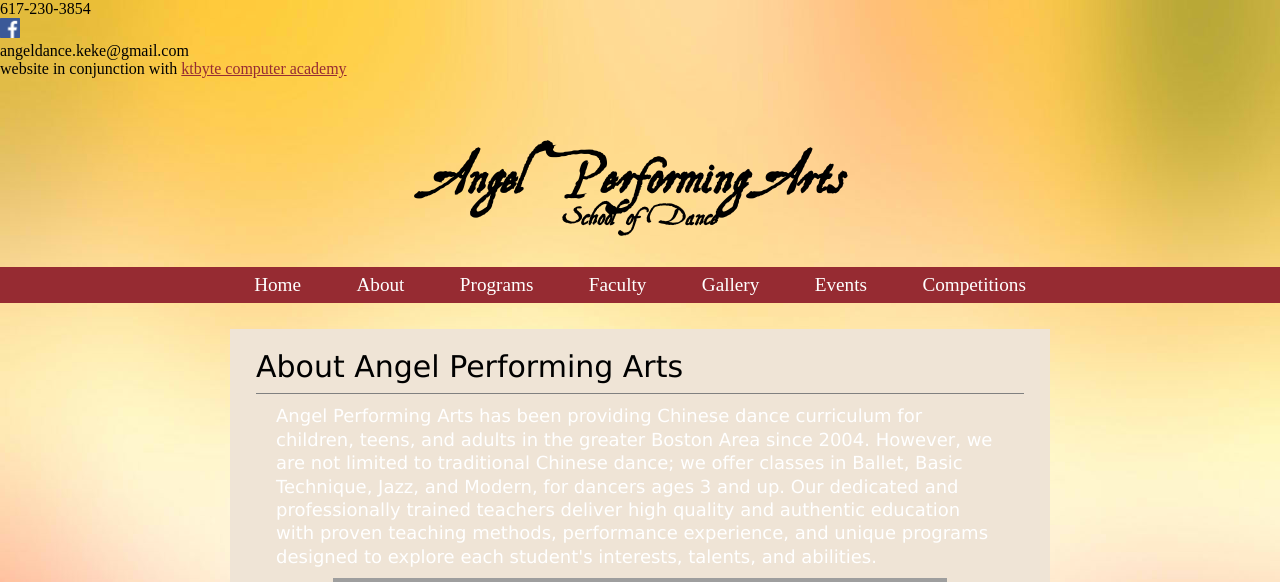
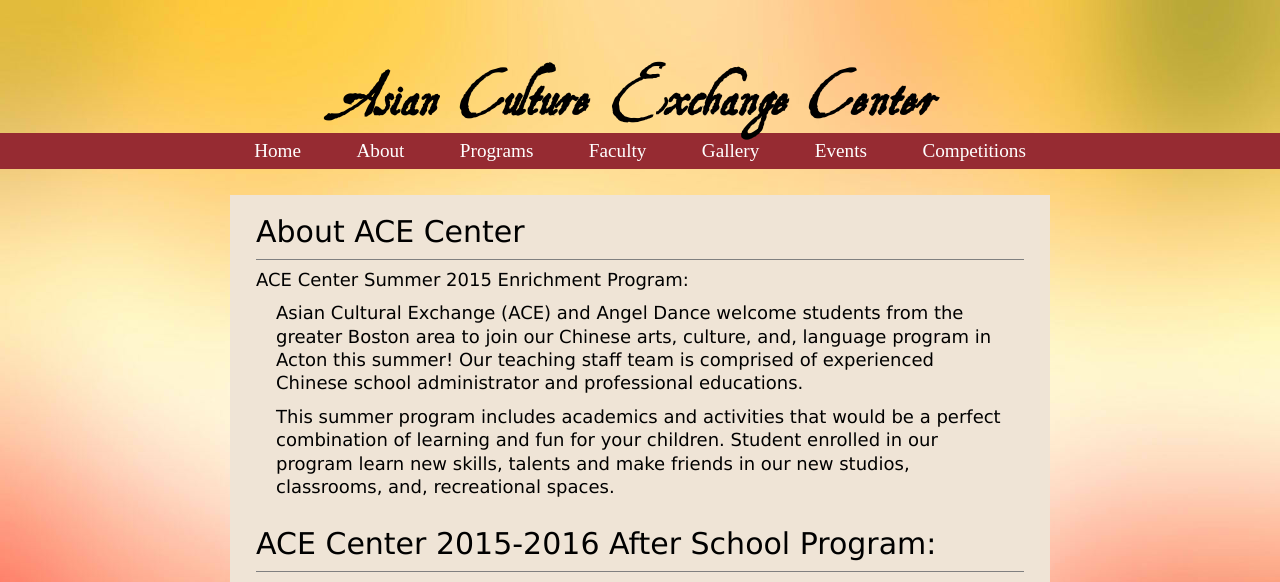
Before and after one commit to betsy/ACE-Center, a PHP site: page /about.html in a window 1280 px wide. Shown: the top 582 px of the page. Run offline with PHP 8.4, Linux system fonts and the light colour scheme; grey boxes are pictures that could not be loaded.

Commit message:
made slightly more legit about page

```diff
--- a/about.html
+++ b/about.html
@@ -13,23 +13,13 @@
 	<link rel="shortcut icon" href="images/pages/danceLogo.png">
 </head>
 <body>
-
-	<div id='contact_links'>
-		617-230-3854<br>
-		<a href="https://www.facebook.com/pages/Angel-Performing-Arts/864314110263848"><img src="images/pages/fbButton.png" style="width:20px"/></a>
-	</div>
-	<div id='contact_links_right'>
-		angeldance.keke@gmail.com<br>
-		<span class='no-mobile'>website in conjunction with <a href="https://ktbyte.com" class='ktbyte'>ktbyte computer academy</a></span>
-	</div>
-
 	<div id='banner'>
-		Angel Performing Arts
-		<div id='subtext'>School of Dance</div>
+		Asian Culture Exchange Center
+		<!-- <div id='subtext'>ACE Center</div> -->
 	</div>
 
 	<nav id='navbar'>
-		<a href='index.html' style='margin-left:0'>Home</a>
+		<a href='index.html'>Home</a>
 		<a href='about.html'>About</a>
 		<a href='programs.html'>Programs</a>
 		<a href='faculty.html'>Faculty</a>
@@ -38,21 +28,29 @@
 		<a href='competition.html'>Competitions</a>
 	</nav>
 
+	<!-- CONTENT -->
 	<div id='page_content' class='centered'>
 		<div id='title'>
-			About Angel Performing Arts
+			About ACE Center
 		</div>
-		<p>Angel Performing Arts has been providing Chinese dance curriculum for children, teens, and adults in the greater Boston Area since 2004. <!-- Angel Dance School is the leading Chinese dance school and Chinese dance Performance Company in Massachusetts. We have been providing Chinese dance curriculum for children, teens, and, adults who appreciate and enjoy authentic Chinese dance and performances in the greater Boston Area since 2004. --><!-- </p>
-
-		<p> -->However, we are not limited to traditional Chinese dance; we offer classes in Ballet, Basic Technique, Jazz, and Modern, for dancers ages 3 and up. <!-- Our professionally-trained and dedicated teachers deliver high quality and traditional Chinese dance classes with proven teaching methods, experiences, and, programs that are designed to explore each student's dance interest, talent, and, ability. As a result, our school and classes in multiple locations have been highly valued by students, parents, families, and, communities over the years. --><!-- </p>
-
-
-		<p> -->Our dedicated and professionally trained teachers deliver high quality and authentic education with proven teaching methods, performance experience, and unique programs designed to explore each student's interests, talents, and abilities.<!--  Since its inception, Angel Dance School has supported many community events. In 2008, our school successfully held the "Sichuan Disaster Relief Charity Dance Evening" which raised $10,537 for charities to help rebuild a computer classroom in the Willow Street School in DuJiangYan, Sichuan Province in China. In December 2009, Angel Dance was invited by Boston BalletRox, a well-known professional ballet company, to perform in twelve Urban Nutcracker performances. Angel Dance School is committed to promote and enhance ethnic Chinese dance and Chinese culture throughout the region for the long-term.  --></p>
-
-		<img style='width:80%' class='centered' src='images/pages/aboutPagePic.png'/>
-
-		<p>We are located in the Greater Boston Area, with studios in Waltham, Newton, Acton, Lexington, Framingham, Canton, and North Andover. <!-- Class registrations for the fall 2014 semester is now open for students age 3 through adult in Waltham, Newton, Acton, Framingham, Lexington, and, other locations in the area. Please call 617-230-3854 for additional information. --></p>
+		<div class="title">ACE Center Summer 2015 Enrichment Program:</div>
+		<p>Asian Cultural Exchange (ACE) and Angel Dance welcome students from the greater Boston area to join our Chinese arts, culture, and, language program in Acton this summer! Our teaching staff team is comprised of experienced Chinese school administrator and professional educations.</p>
+		<p>This summer program includes academics and activities that would be a perfect combination of learning and fun for your children. Student enrolled in our program learn new skills, talents and make friends in our new studios, classrooms, and, recreational spaces.<br><br></p>
+		<div id="title">ACE Center 2015-2016 After School Program:</div>
+		<p>ACE Center after school enrichment program is an extended day arts, culture, tutorial, and, activity program offered to children in Kindergarten through fifth grade. This program provides a caring, supportive, fun, and, learning environment to satisfy all children’s needs.</p>
+		<p>Our activities include games, crafts, group play, homework time, basic tutoring, outdoor time, and, free play that can be individualized to each child’s needs and desire. In addition, your child will receive a healthy snack and beverage.</p>
 	</div>
 
+	<!-- FOOTER -->
+	<div id="contact">
+		<div id='contact_links'>
+			617-230-3854<br>
+			<a href="https://www.facebook.com/pages/Angel-Performing-Arts/864314110263848"><img id="fb_button" src="images/pages/fbButton.png"/></a>
+		</div>
+		<div id='contact_links_right'>
+			angeldance.keke@gmail.com<br>
+			<span class='no-mobile'>website in conjunction with <a href="https://ktbyte.com" class='ktbyte'>ktbyte computer academy</a></span>
+		</div>
+	</div>
 </body>
 </html>
--- a/style.css
+++ b/style.css
@@ -96,8 +96,7 @@ body {
     font-size: 18px;
     background-color: #EFE4D6; }
     body #page_content p {
-      margin: 10px 20px;
-      color: #fff; }
+      margin: 10px 20px; }
     body #page_content #title {
       border-bottom: 1px solid gray; }
       @media (max-width: 700px) {
```
